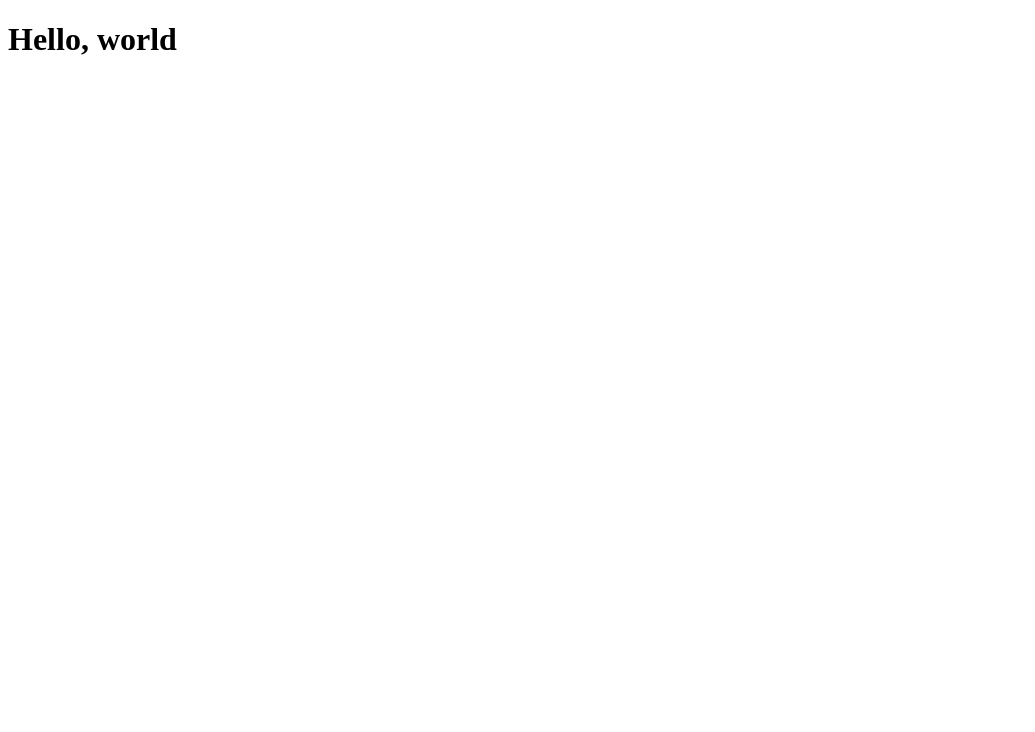
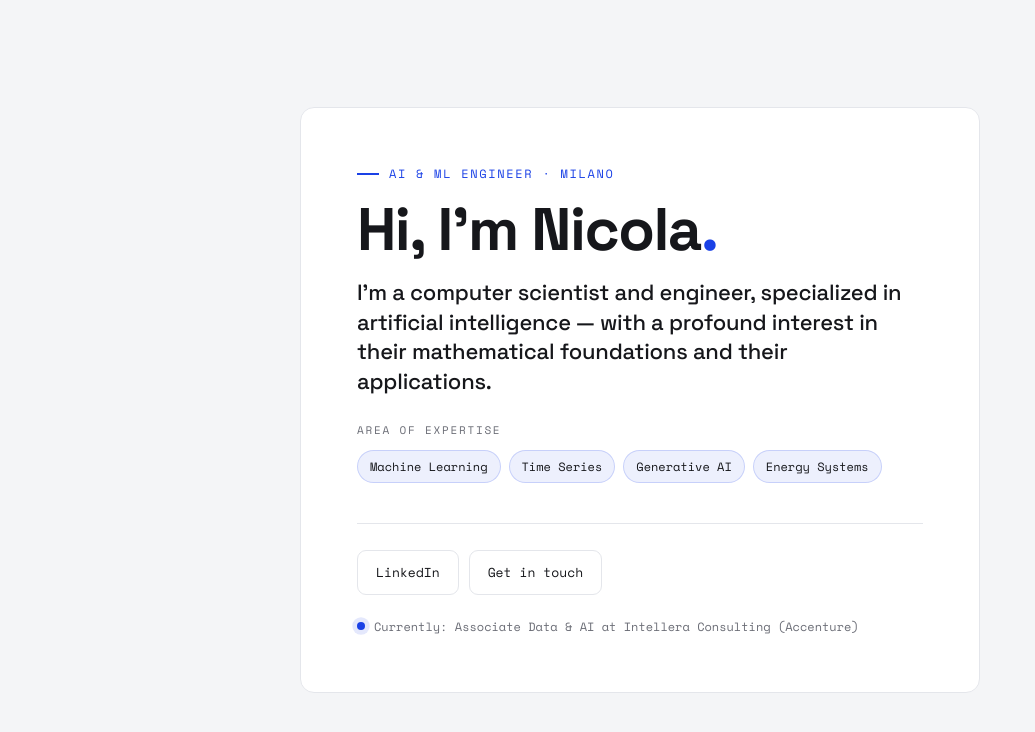
Before and after one commit to nicpetkovic/nicpetkovic.github.io, a plain HTML site: page index.html in a window 1280 px wide. Shown: the whole page, without its empty margins (0-1035 px from the left). Drawn offline with nearby package versions, Linux system fonts and the light colour scheme.

Commit message:
zero version

```diff
--- a/index.html
+++ b/index.html
@@ -1,5 +1,186 @@
 <!DOCTYPE html>
-<html>
-<head><title>My Site</title></head>
-<body><h1>Hello, world</h1></body>
+<html lang="en">
+<head>
+<meta charset="UTF-8" />
+<meta name="viewport" content="width=device-width, initial-scale=1.0" />
+<title>Nicola Petkovic — AI &amp; ML Engineer</title>
+<link rel="preconnect" href="https://fonts.googleapis.com" />
+<link rel="preconnect" href="https://fonts.gstatic.com" crossorigin />
+<link href="https://fonts.googleapis.com/css2?family=Space+Grotesk:wght@400;500;600;700&family=Space+Mono:wght@400;700&family=Inter:wght@400;500&display=swap" rel="stylesheet" />
+<style>
+  :root{
+    --paper:#F4F5F7;
+    --panel:#FFFFFF;
+    --ink:#16171B;
+    --muted:#6B6D76;
+    --accent:#1A41E6;
+    --accent-soft:rgba(26,65,230,0.08);
+    --line:#E4E6EB;
+    --display:"Space Grotesk",system-ui,sans-serif;
+    --body:"Inter",system-ui,sans-serif;
+    --mono:"Space Mono",ui-monospace,monospace;
+  }
+  *{box-sizing:border-box;margin:0;padding:0}
+  html{-webkit-text-size-adjust:100%}
+  body{
+    background:var(--paper);
+    color:var(--ink);
+    font-family:var(--body);
+    line-height:1.6;
+    -webkit-font-smoothing:antialiased;
+    min-height:100vh;
+    display:flex;
+    align-items:center;
+    justify-content:center;
+    padding:clamp(24px,6vw,72px) 20px;
+  }
+  .card{
+    max-width:680px;
+    width:100%;
+    background:var(--panel);
+    border:1px solid var(--line);
+    border-radius:14px;
+    padding:clamp(30px,5.5vw,56px);
+    animation:rise .6s cubic-bezier(.2,.7,.2,1) both;
+  }
+  @keyframes rise{from{opacity:0;transform:translateY(14px)}to{opacity:1;transform:none}}
+
+  .eyebrow{
+    font-family:var(--mono);
+    font-size:12px;
+    letter-spacing:.14em;
+    text-transform:uppercase;
+    color:var(--accent);
+    display:flex;
+    align-items:center;
+    gap:10px;
+  }
+  .eyebrow::before{content:"";width:22px;height:2px;background:var(--accent);display:inline-block}
+
+  h1{
+    font-family:var(--display);
+    font-weight:700;
+    font-size:clamp(38px,8vw,60px);
+    line-height:1.02;
+    letter-spacing:-.025em;
+    margin:16px 0 18px;
+  }
+  h1 .dot{color:var(--accent)}
+
+  .lede{
+    font-family:var(--display);
+    font-weight:500;
+    font-size:clamp(18px,3.2vw,22px);
+    line-height:1.34;
+    letter-spacing:-.01em;
+    max-width:40ch;
+    margin-bottom:18px;
+  }
+  .intro{
+    font-size:clamp(15px,2.4vw,16.5px);
+    color:var(--muted);
+    max-width:54ch;
+  }
+  .intro strong{color:var(--ink);font-weight:500}
+
+  .tags{display:flex;flex-wrap:wrap;gap:8px;margin-top:10px}
+  .field-label{
+    font-family:var(--mono);
+    font-size:11px;
+    letter-spacing:.16em;
+    text-transform:uppercase;
+    color:var(--muted);
+    margin-top:26px;
+  }
+  .tag{
+    font-family:var(--mono);
+    font-size:12px;
+    color:var(--ink);
+    background:var(--accent-soft);
+    border:1px solid rgba(26,65,230,.18);
+    border-radius:999px;
+    padding:6px 12px;
+  }
+
+  .cta{
+    display:flex;
+    flex-wrap:wrap;
+    gap:10px;
+    margin-top:clamp(30px,5vw,40px);
+    padding-top:26px;
+    border-top:1px solid var(--line);
+  }
+  .btn{
+    font-family:var(--mono);
+    font-size:13px;
+    text-decoration:none;
+    border-radius:9px;
+    padding:11px 18px;
+    transition:transform .15s ease, border-color .15s ease, color .15s ease, background .15s ease;
+  }
+  .btn:active{transform:translateY(1px)}
+  .btn.primary{
+    background:var(--accent);
+    color:#fff;
+    border:1px solid var(--accent);
+  }
+  .btn.primary:hover,.btn.primary:focus-visible{background:#1235c4;border-color:#1235c4;outline:none}
+  .btn.ghost{
+    color:var(--ink);
+    border:1px solid var(--line);
+    background:transparent;
+  }
+  .btn.ghost:hover,.btn.ghost:focus-visible{color:var(--accent);border-color:var(--accent);background:var(--accent-soft);outline:none}
+
+  .now{
+    font-family:var(--mono);
+    font-size:12px;
+    color:var(--muted);
+    margin-top:22px;
+    display:flex;
+    align-items:center;
+    gap:9px;
+  }
+  .pulse{
+    width:8px;height:8px;border-radius:50%;
+    background:var(--accent);
+    box-shadow:0 0 0 0 rgba(26,65,230,.4);
+    animation:pulse 2.2s infinite;
+    flex:none;
+  }
+  @keyframes pulse{
+    0%{box-shadow:0 0 0 0 rgba(26,65,230,.35)}
+    70%{box-shadow:0 0 0 7px rgba(26,65,230,0)}
+    100%{box-shadow:0 0 0 0 rgba(26,65,230,0)}
+  }
+
+  @media (prefers-reduced-motion:reduce){
+    .card{animation:none}
+    .pulse{animation:none}
+    *{transition:none!important}
+  }
+</style>
+</head>
+<body>
+  <main class="card">
+    <p class="eyebrow">AI &amp; ML Engineer · Milano</p>
+    <h1>Hi, I'm Nicola<span class="dot">.</span></h1>
+    <p class="lede">I'm a computer scientist and engineer, specialized in artificial intelligence — with a profound interest in their mathematical foundations and their applications.</p>
+
+    <p class="field-label">Area of Expertise</p>
+    <div class="tags">
+      <span class="tag">Machine Learning</span>
+      <span class="tag">Time Series</span>
+      <span class="tag">Generative AI</span>
+      <span class="tag">Energy Systems</span>
+    </div>
+
+    <nav class="cta">
+      <a class="btn ghost" href="https://www.linkedin.com/in/nicola-petkovic" target="_blank" rel="noopener">LinkedIn</a>
+      <a class="btn ghost" href="mailto:nicolapetkovic99@gmail.com">Get in touch</a>
+    </nav>
+
+    <p class="now"><span class="pulse"></span> Currently: Associate Data &amp; AI at Intellera Consulting (Accenture)</p>
+  </main>
+</body>
 </html>
```
